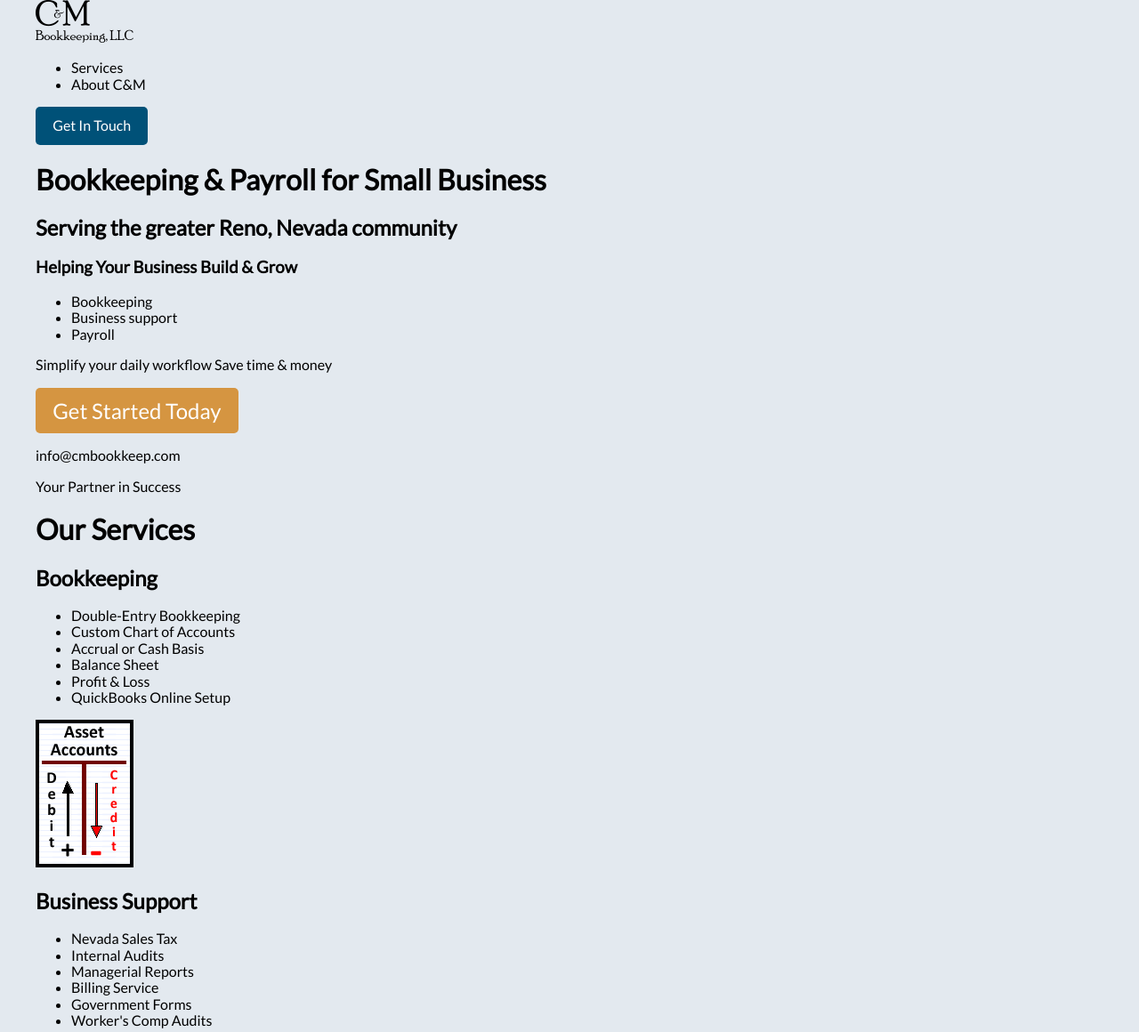
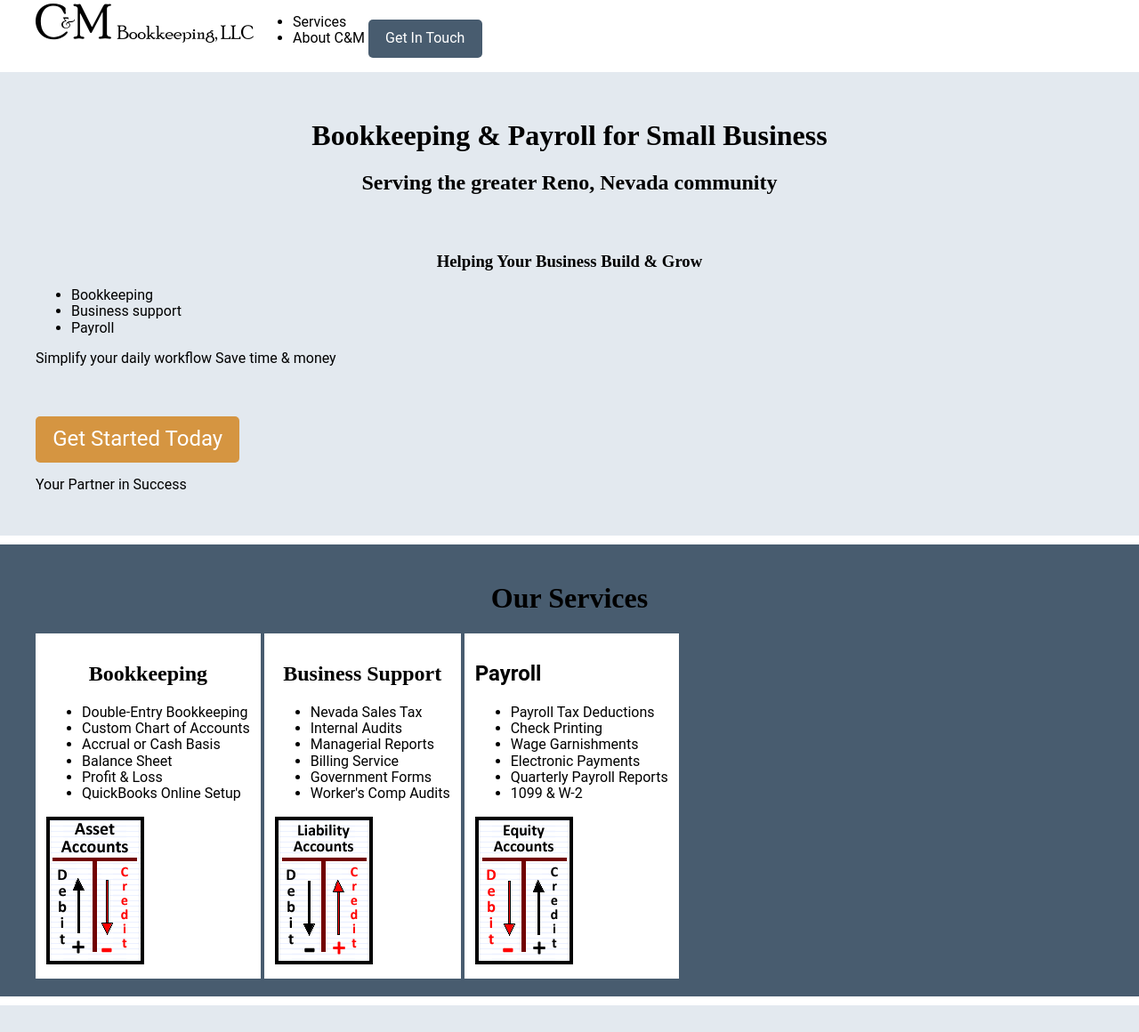
Before and after one commit to charleyblue/cm-site4, a website: page app/index.html in a window 1280 px wide. Shown: the top 1160 px of the page at 89% size. Drawn offline with Linux system fonts and the light colour scheme; a web font is replaced by a local one.

Commit message:
worked on BEM and styles

```diff
--- a/app/assets/styles/base/_global.css
+++ b/app/assets/styles/base/_global.css
@@ -1,7 +1,7 @@
 
 body {
   background: $lightBlue;
-  font-family: 'lato', sans-serif;
+  font-family: 'Roboto', sans-serif;
 }
 
 img {
--- a/app/assets/styles/base/_mixins.css
+++ b/app/assets/styles/base/_mixins.css
@@ -1,5 +1,17 @@
 @define-mixin atSmall {
-  @media(min-width: 530px) {
+  @media (min-width: 530px) {
     @mixin-content;
   }
 }
+
+@define-mixin atMedium {
+  @media (min-width: 800px) {
+    @mixin-content;
+  }
+}
+
+@define-mixin atlarge {
+  @media (min-width: 1200px) {
+    @mixin-content;
+  }
+}
--- a/app/assets/styles/base/_variables.css
+++ b/app/assets/styles/base/_variables.css
@@ -1,3 +1,3 @@
 $lightBlue: rgba(227, 233, 239, 1);
-$darkBlue: rgba(0, 81, 120, 1);
+$darkBlue: rgba(72, 92, 111, 1);
 $mainOrange: #d59541;
--- /dev/null
+++ b/app/assets/styles/modules/_box.css
@@ -0,0 +1,14 @@
+.box {
+  color: #000;
+  padding: 0.75rem;
+
+  &--white {
+    background-color: #fff;
+  }
+
+  &--inline {
+    @mixin atMedium {
+      display: inline-block;
+    }
+  }
+}
--- a/app/assets/styles/modules/_container.css
+++ b/app/assets/styles/modules/_container.css
@@ -1,5 +1,4 @@
 .container {
-  max-width: 75rem;
-  margin: 0 auto;
-
+  /*max-width: 75rem;
+  margin: 0 auto;*/
 }
--- a/app/assets/styles/modules/_header.css
+++ b/app/assets/styles/modules/_header.css
@@ -0,0 +1,19 @@
+.header {
+  position: relative;
+  background-color: #fff;
+
+  &__img {
+    display: inline-block;
+    /*float: left;*/
+  }
+
+  &__list {
+    display: inline-block;
+    /*float: right;*/
+  }
+
+  &__cta {
+    display: inline-block;
+    /*float: right;*/
+  }
+}
--- /dev/null
+++ b/app/assets/styles/modules/_headline.css
@@ -0,0 +1,4 @@
+.headline {
+  font-family: 'Goudy Bookletter 1911', serif;
+  text-align: center;
+}
--- /dev/null
+++ b/app/assets/styles/modules/_page-section.css
@@ -0,0 +1,12 @@
+.page-section {
+  padding: .75rem 0;
+  border-bottom: 10px solid #fff;
+
+  @mixin atSmall {
+    padding: 1.25rem 0;
+  }
+
+  &--blue {
+    background-color: $darkBlue;
+  }
+}
--- /dev/null
+++ b/app/assets/styles/modules/_wrapper.css
@@ -0,0 +1,7 @@
+.wrapper {
+  padding-left: 1.125rem;
+  padding-right: 1.125rem;
+  max-width: 75rem;
+  margin-left: auto;
+  margin-right: auto;
+}
--- a/app/assets/styles/styles.css
+++ b/app/assets/styles/styles.css
@@ -4,3 +4,9 @@
 @import "base/_mixins";
 @import "modules/_container";
 @import "modules/_btn";
+@import "modules/_header";
+@import "modules/_wrapper";
+@import "modules/_box";
+@import "modules/_page-section";
+@import "modules/_hero";
+@import "modules/_headline";
--- a/app/index.html
+++ b/app/index.html
@@ -6,30 +6,36 @@
     <meta name="keywords" content="Bookkeeping, payroll, business support services">
     <meta name="viewport" content="width = device-width, initial-scale = 1">
     <title>C&amp;M Bookkeeping, LLC</title>
-    <link href="https://fonts.googleapis.com/css?family=Lato|Roboto+Condensed" rel="stylesheet">
-    <link href='http://fonts.googleapis.com/css?family=Great+Vibes' rel='stylesheet' type='text/css'>
+    <link href="https://fonts.googleapis.com/css?family=Goudy+Bookletter+1911|Roboto+Condensed" rel="stylesheet">
+    <!-- <link href='http://fonts.googleapis.com/css?family=Great+Vibes' rel='stylesheet' type='text/css'> -->
     <link rel="stylesheet" href="temp/styles/styles.css">
   </head>
   <body>
     <div class="container">
       <header id="menu" class="header">
-        <div class="header__logo">
-          <img src="assets/images/cm-logo-sm.png" alt="C&amp;M Bookkeeping, LLC logo image">
-        </div>
-        <ul>
+        <div class="wrapper">
+          <picture class="header__logo">
+            <source srcset="assets/images/cm-logo-large.png" media="(min-width: 760px)">
+            <img src="assets/images/cm-logo-sm.png" alt="C&amp;M Bookkeeping, LLC logo image" class="header__img">
+          </picture>
+          <ul class="header__list">
             <li>Services</li>
             <li>About C&amp;M</li>
           </ul>
-        <p><a href="tel:7755256212" class="btn">Get In Touch</a></p>
+          <p class="header__cta"><a href="tel:7755256212" class="btn">Get In Touch</a></p>
+        </div>
       </header>
       <main>
-        <section id="hero" class="large-hero">
-          <div class="">
-            <h1>Bookkeeping &amp; Payroll for Small Business</h1>
-            <h2>Serving the greater Reno, Nevada community</h2>
+        <section id="hero" class="hero page-section">
+          <div class="box">
+            <div class="wrapper">
+              <h1 class="headline">Bookkeeping &amp; Payroll for Small Business</h1>
+              <h2 class="headline">Serving the greater Reno, Nevada community</h2>
             </div>
-          <div class="">
-            <h3>Helping Your Business Build &amp; Grow</h3>
+          </div>
+          <div class="box">
+            <div class="wrapper">
+              <h3 class="headline">Helping Your Business Build &amp; Grow</h3>
               <ul>
                 <li>Bookkeeping</li>
                 <li>Business support</li>
@@ -37,16 +43,19 @@
               </ul>
               <p>Simplify your daily workflow Save time &amp; money</p>
             </div>
-          <div class="">
+          </div>
+          <div class="box">
+            <div class="wrapper">
               <p><a href="tel:7755256212" class="btn btn--orange btn--large">Get Started Today</a></p>
-            <p>info@cmbookkeep.com</p>
               <p>Your Partner in Success</p>
             </div>
+          </div>
         </section>
-        <section id="services" class="service">
-          <h1>Our Services</h1>
-          <div class="">
-            <h2>Bookkeeping</h2>
+        <section id="services" class="page-section page-section--blue">
+          <div class="wrapper">
+            <h1 class="headline">Our Services</h1>
+            <div class="box box--white box--inline">
+              <h2 class="headline">Bookkeeping</h2>
               <ul>
                 <li>Double-Entry Bookkeeping</li>
                 <li>Custom Chart of Accounts</li>
@@ -57,8 +66,8 @@
               </ul>
               <img src="assets/images/T-Assets.png" alt="T-account showing assets account entries">
             </div>
-          <div class="">
-            <h2>Business Support</h2>
+            <div class="box box--white box--inline">
+              <h2 class="headline">Business Support</h2>
               <ul>
                 <li>Nevada Sales Tax</li>
                 <li>Internal Audits</li>
@@ -69,7 +78,7 @@
               </ul>
               <img src="assets/images/T-Liability.png" alt="T-account showing liabilities account entries">
             </div>
-          <div class="">
+            <div class="box box--white box--inline">
               <h2>Payroll</h2>
               <ul>
                 <li>Payroll Tax Deductions</li>
@@ -81,14 +90,17 @@
               </ul>
               <img src="assets/images/T-Equity.png" alt="T-account shoing equity account entries">
             </div>
+          </div>
         </section>
-        <section id="about" class="about-us">
-          <h1>Who we are - About C&amp;M</h1>
+        <section id="about" class="page-section">
+          <div class="wrapper">
+            <h1>About C&amp;M Bookkeeping, LLC</h1>
             <div class="">
               <p>Lorem ipsum dolor sit amet, consectetur adipisicing elit, sed do eiusmod tempor incididunt ut labore et dolore magna aliqua. Ut enim ad minim veniam, quis nostrud exercitation ullamco laboris nisi ut aliquip ex ea commodo consequat. Duis aute irure dolor in reprehenderit in voluptate velit esse cillum dolore eu fugiat nulla pariatur. Excepteur sint occaecat cupidatat non proident, sunt in culpa qui officia deserunt mollit anim id est laborum.</p>
             </div>
             <div class="">
               <p>Lorem ipsum dolor sit amet, consectetur adipisicing elit, sed do eiusmod tempor incididunt ut labore et dolore magna aliqua. Ut enim ad minim veniam, quis nostrud exercitation ullamco laboris nisi ut aliquip ex ea commodo consequat. Duis aute irure dolor in reprehenderit in voluptate velit esse cillum dolore eu fugiat nulla pariatur. Excepteur sint occaecat cupidatat non proident, sunt in culpa qui officia deserunt mollit anim id est laborum.</p>
+            </div>
           </div>
         </section>
       </main>
--- a/app/temp/styles/styles.css
+++ b/app/temp/styles/styles.css
@@ -452,7 +452,7 @@ template {
 
 body {
   background: rgba(227, 233, 239, 1);
-  font-family: 'lato', sans-serif;
+  font-family: 'Roboto', sans-serif;
 }
 
 img {
@@ -461,13 +461,12 @@ img {
 }
 
 .container {
-  max-width: 75rem;
-  margin: 0 auto;
-
+  /*max-width: 75rem;
+  margin: 0 auto;*/
 }
 
 .btn {
-  background-color: rgba(0, 81, 120, 1);
+  background-color: rgba(72, 92, 111, 1);
   color: #fff;
   padding: 0.75rem 1.2rem;
   border-radius: 5px;
@@ -484,3 +483,68 @@ img {
   font-size: 1.5rem;
   /*padding: 1.1rem 1.9rem;*/
 }
+
+.header {
+  position: relative;
+  background-color: #fff;
+}
+
+.header__img {
+    display: inline-block;
+    /*float: left;*/
+  }
+
+.header__list {
+    display: inline-block;
+    /*float: right;*/
+  }
+
+.header__cta {
+    display: inline-block;
+    /*float: right;*/
+  }
+
+.wrapper {
+  padding-left: 1.125rem;
+  padding-right: 1.125rem;
+  max-width: 75rem;
+  margin-left: auto;
+  margin-right: auto;
+}
+
+.box {
+  color: #000;
+  padding: 0.75rem;
+}
+
+.box--white {
+    background-color: #fff;
+  }
+
+@media (min-width: 800px) {
+
+.box--inline {
+      display: inline-block
+  }
+  }
+
+.page-section {
+  padding: .75rem 0;
+  border-bottom: 10px solid #fff;
+}
+
+@media (min-width: 530px) {
+
+.page-section {
+    padding: 1.25rem 0
+}
+  }
+
+.page-section--blue {
+    background-color: rgba(72, 92, 111, 1);
+  }
+
+.headline {
+  font-family: 'Goudy Bookletter 1911', serif;
+  text-align: center;
+}
```
Also changed, not shown: app/assets/styles/modules/_hero.css (added), app/assets/styles/modules/_large-hero.css (deleted). Lines whose indentation alone changed are shown as unchanged.
